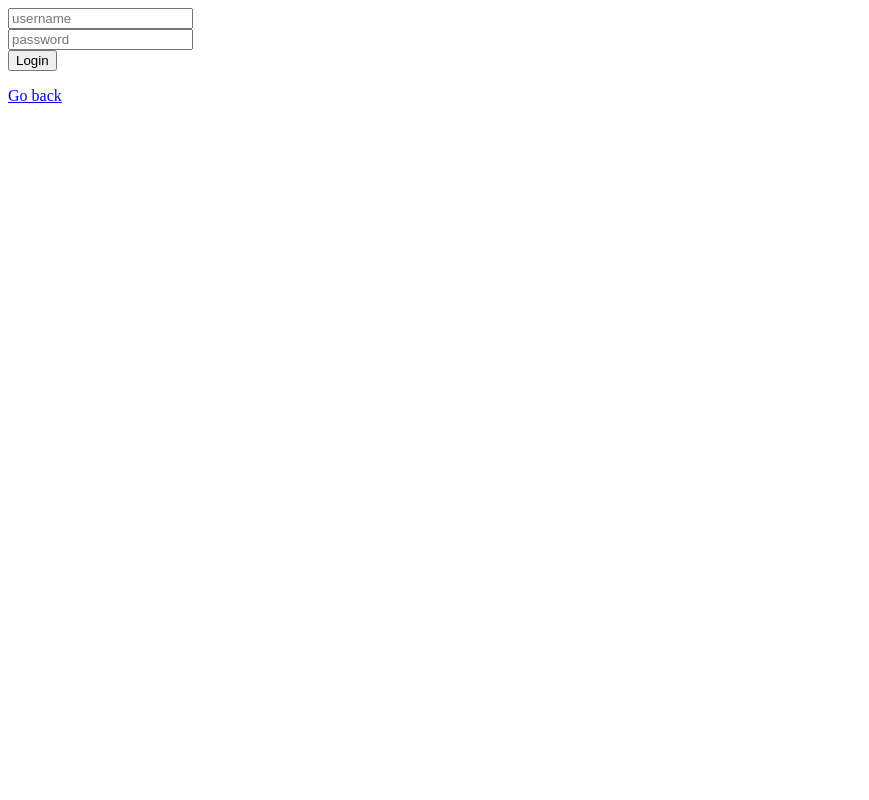
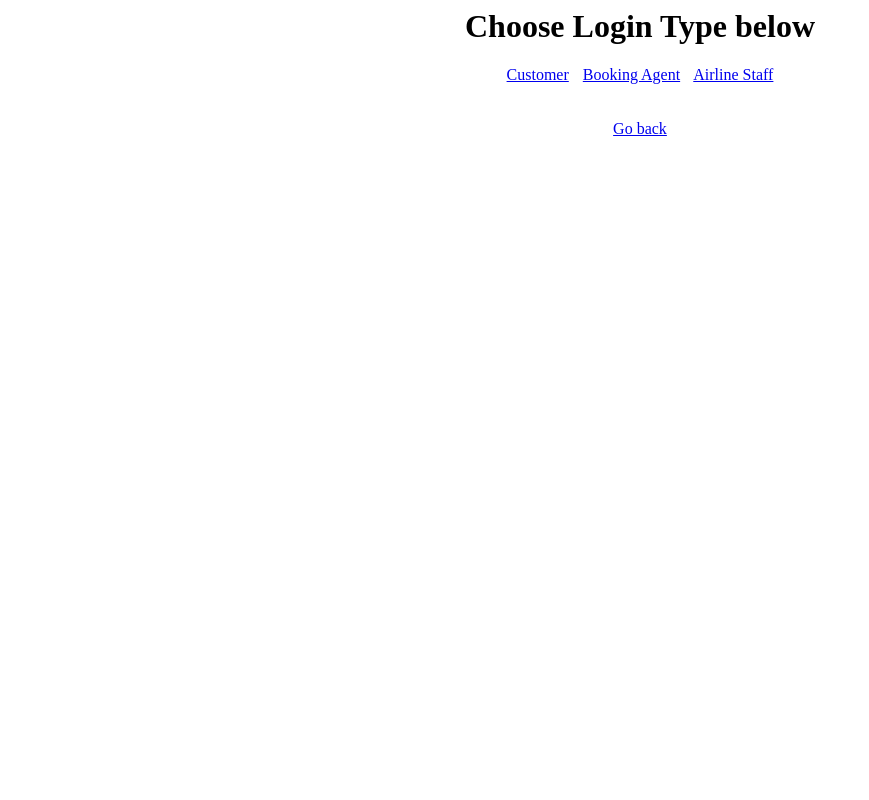
Before and after one commit to TonyZTYang/AirlineWebsite, a Flask app: page /login in a window 1280 px wide. Shown: the whole page, without its empty margins (0-869 px from the left). Run offline with Flask 2, Linux system fonts and the light colour scheme.

Commit message:
adds login type choosing and dummy login pages

```diff
--- a/app.py
+++ b/app.py
@@ -95,6 +95,10 @@ def public_info_search():
 def login():
 	return render_template('login.html')
 
+@app.route('/login/cus')
+def login_cus():
+	return render_template('login_cus.html')
+
 #Define route for register type choosing
 @app.route('/register')
 def register():
--- a/templates/login.html
+++ b/templates/login.html
@@ -1,17 +1,18 @@
 <html>
 <head>
 </head>
+<style>
+		body {text-align: center;}
+		input {margin-top: 10px;}
+		table, th, td{border: 1px solid black;}
+</style>
 <body>
-<form action="/loginAuth" method="POST">
-	<input type="text" name = "username" placeholder="username" required/> </br>
-	<input type="password" name = "password" placeholder="password" required/></br>
-	<input type="submit" value = Login />
-	{% if error %}
-		<p class="error"><strong>Error:</strong> {{error}}</p>
-	{% endif %}
-</form>
-
-<a href="/">Go back</a>
+	<h1>Choose Login Type below</h1>
+	<a href="/login/cus" style='margin-right: 10px;'>Customer</a>
+	<a href="/login/agent" style='margin-right: 10px;'>Booking Agent</a>
+	<a href="/login/staff">Airline Staff</a>
+	<br><br><br>
+	<a href="/" style='margin-top: 200px'>Go back</a>
 
 </body>
 
```
Also changed, not shown: README.md, templates/login_agent.html (added), templates/login_cus.html (added), templates/login_staff.html (added).
